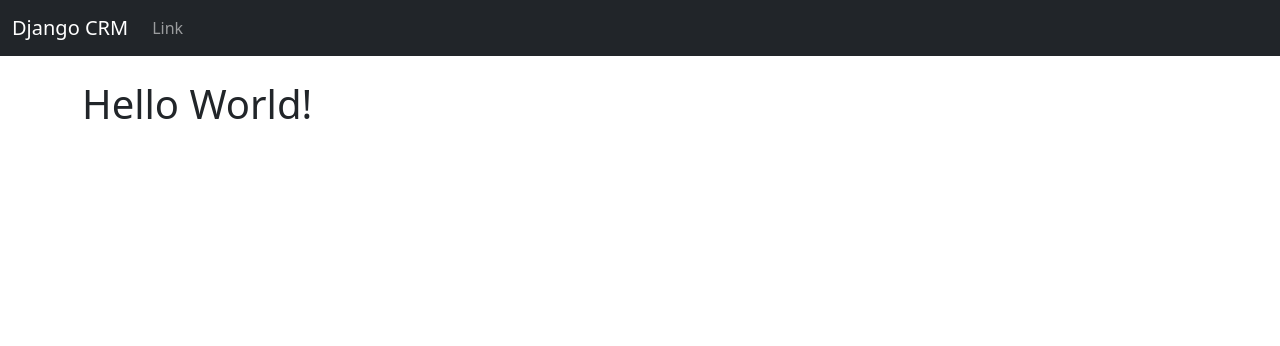
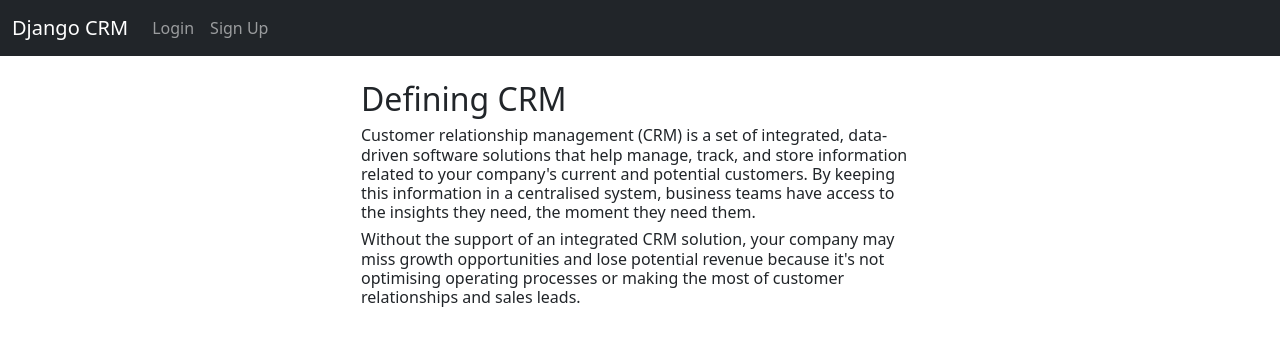
Before and after one commit to vickerdent/Django-CRM, a Django app: page / in a window 1280 px wide. Shown: the top 346 px of the page. Run offline with Django 4.2, Linux system fonts and the light colour scheme.

Commit message:
login, logout and register

```diff
--- a/crm_app/templates/base.html
+++ b/crm_app/templates/base.html
@@ -10,6 +10,14 @@
     {% include 'navbar.html' %}
     <div class="container">
         <br>
+        {% if messages %}
+          {% for message in messages %}
+            <div class="alert alert-warning alert-dismissible fade show" role="alert">
+              {{ message }}
+              <button type="button" class="btn-close" data-bs-dismiss="alert" aria-label="Close"></button>
+            </div>
+          {% endfor %}
+        {% endif %}
         {% block content %}
         {% endblock %}
     </div>
--- a/crm_app/templates/home.html
+++ b/crm_app/templates/home.html
@@ -2,6 +2,21 @@
 
 {% block content%}
 
-<h1>Hello World!</h1>
-
+{% if user.is_authenticated %}
+    <div class="col-md-6 offset-md-3">
+        <h2>Welcome, {{ user }}</h2>
+    </div>
+{% else %}
+    <div class="col-md-6 offset-md-3">
+        <h2>Defining CRM</h2>
+        <h6>Customer relationship management (CRM) is a set of integrated,
+        data-driven software solutions that help manage, track, and store information related
+        to your company's current and potential customers. By keeping this information in a
+        centralised system, business teams have access to the insights they need, the moment
+        they need them.</h6>
+        <h6>Without the support of an integrated CRM solution, your company may miss growth
+            opportunities and lose potential revenue because it's not optimising operating processes
+            or making the most of customer relationships and sales leads.</h6>
+    </div>
+{% endif %}
 {% endblock %}
--- a/crm_app/templates/navbar.html
+++ b/crm_app/templates/navbar.html
@@ -6,9 +6,18 @@
       </button>
       <div class="collapse navbar-collapse" id="navbarSupportedContent">
         <ul class="navbar-nav me-auto mb-2 mb-lg-0">
+          {% if user.is_authenticated %}
           <li class="nav-item">
-            <a class="nav-link" href="#">Link</a>
+            <a class="nav-link" href="{% url 'logout' %}">Logout</a>
           </li>
+          {% else %}
+          <li class="nav-item">
+            <a class="nav-link" href="{% url 'login' %}">Login</a>
+          </li>
+          <li class="nav-item">
+            <a class="nav-link" href="{% url 'login' %}">Sign Up</a>
+          </li>
+          {% endif %}
         </ul>
       </div>
     </div>
--- a/crm_app/urls.py
+++ b/crm_app/urls.py
@@ -2,5 +2,8 @@ from django.urls import path
 from . import views
 
 urlpatterns = [
-    path('', views.home, name="home")
+    path('', views.home, name="home"),
+    path('login/', views.login_user, name="login"),
+    path('logout/', views.logout_user, name="logout"),
+    path('register/', views.register, name="register"),
 ]
--- a/crm_app/views.py
+++ b/crm_app/views.py
@@ -1,5 +1,33 @@
-from django.shortcuts import render
+from django.shortcuts import render, redirect
+from django.contrib.auth import authenticate, login, logout
+from django.contrib import messages
 
 # Create your views here.
 def home(request):
+
     return render(request, "home.html", {})
+
+def login_user(request):
+    # check if login attempt or normal request
+    if request.method == "POST":
+        username = request.POST["username"]
+        password = request.POST["password"]
+
+        user = authenticate(request, username=username, password=password)
+        if user is not None:
+            login(request, user)
+            messages.success(request, "You have logged in successfully.")
+            return redirect("home")
+        else:
+            messages.error(request, "Incorrect username or password.")
+            return redirect("login")
+
+    return render(request, "login.html", {})
+
+def logout_user(request):
+    logout(request)
+    messages.success(request, "You've been logged out successfully.")
+    return redirect("home")
+
+def register(request):
+    return render(request, "register.html", {})
```
Also changed, not shown: crm_app/templates/login.html (added, +22 -0 lines), crm_app/templates/register.html (added, +14 -0 lines), crm_app/forms.py (added).
